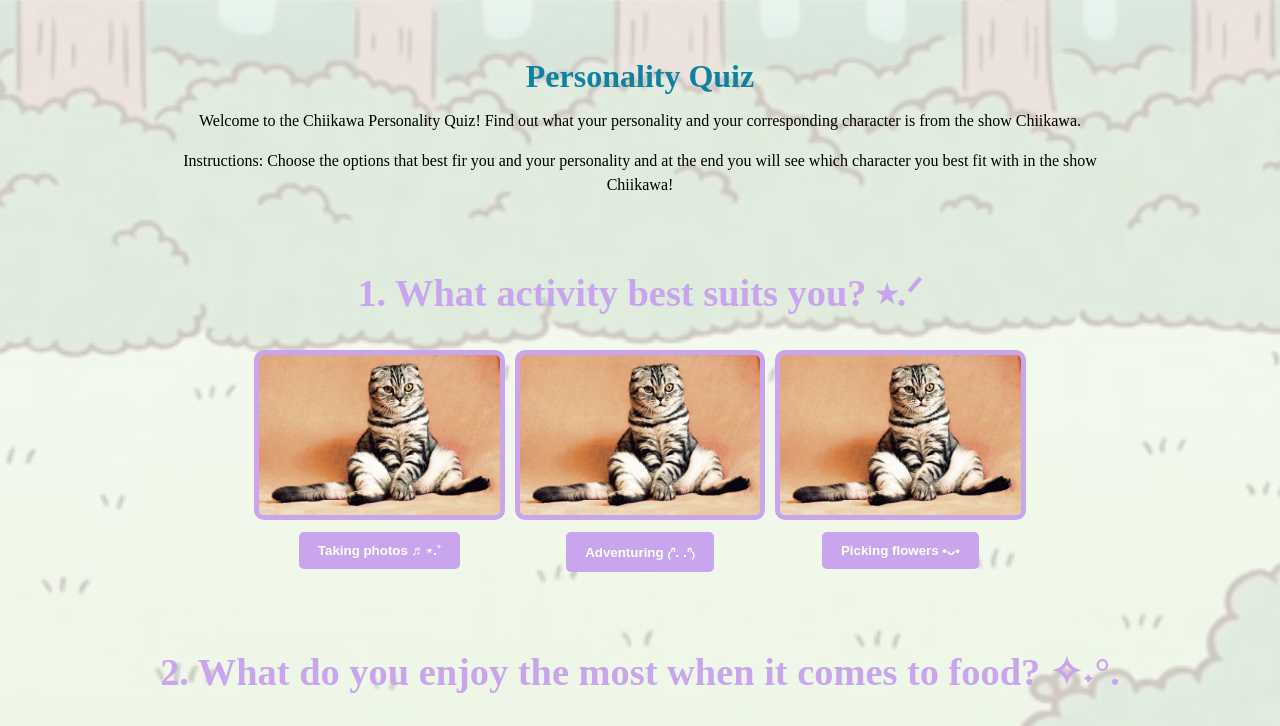
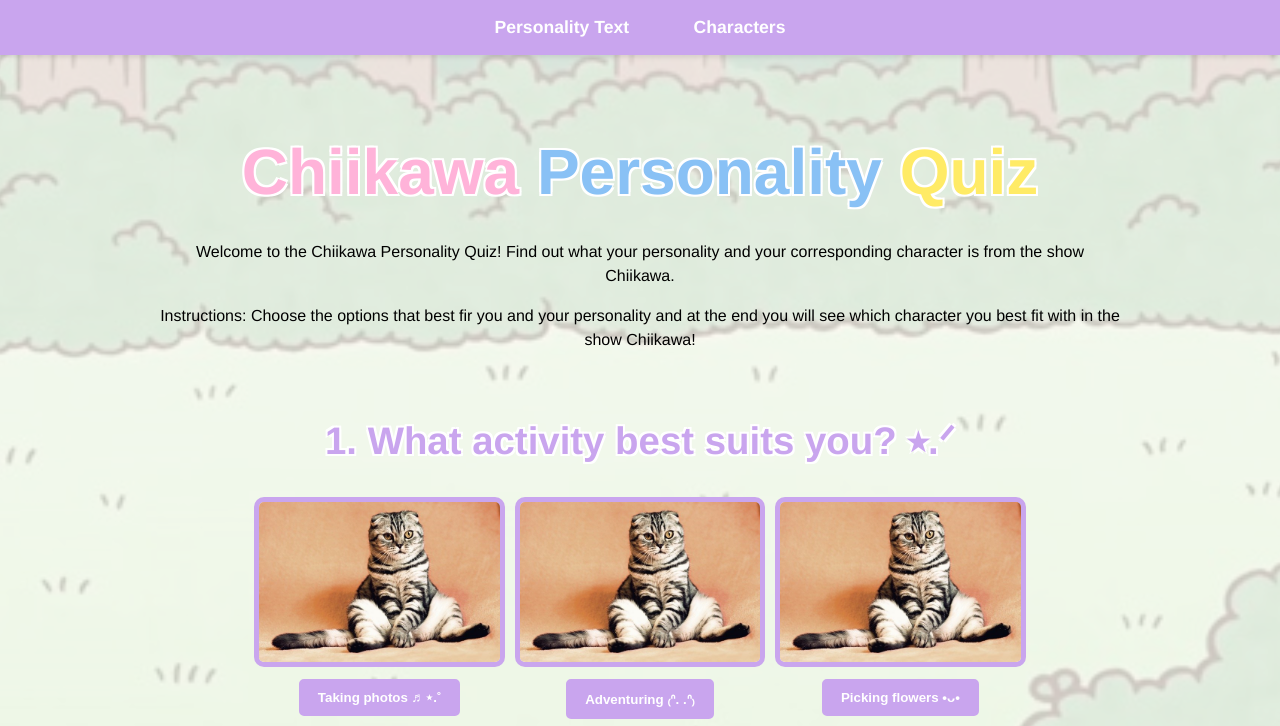
Before and after one commit to sopeeuhh/Chiikawa-Personality-Quiz, a plain HTML site: page index.html in a window 1280 px wide. Shown: the top 726 px of the page. Drawn offline with Linux system fonts and the light colour scheme.

Commit message:
Added a navigation bar, edited font, changed design of text

```diff
--- a/index.html
+++ b/index.html
@@ -2,7 +2,7 @@
 <html lang="en">
 
 <head>
-	<title>Personality Quiz Starter Code</title>
+	<title>Personality Quiz</title>
 	<meta charset="utf-8">
 	<meta http-equiv="X-UA-Compatible" content="IE=edge">
 	<meta name="viewport" content="width=device-width, initial-scale=1">
@@ -16,10 +16,18 @@
 	</script>
 </head>
 
+  <!-- NAVIGATION -->
+  <nav class= "navbar">
+    <ul class="nav-links">
+      <li><a href"#index">Personality Text</a></li>
+      <li><a href"#characters">Characters</a></li>
+    </ul>
+  </nav>
+
 <body>
 
 	<header>
-		<h1>Personality Quiz</h1>
+		<h1><span class="letter-pink">Chiikawa</span> <span class="letter-blue">Personality</span> <span class="letter-yellow">Quiz</span></h1>
 
 		<p>Welcome to the Chiikawa Personality Quiz! Find out what your personality and your corresponding character is from the show Chiikawa. </p>
     <p>Instructions: Choose the options that best fir you and your personality and at the end you will see which character you best fit with in the show Chiikawa!</p>
@@ -111,6 +119,8 @@
           ">Take Quiz Again! ✨</button>
       </div>
 
+
+
   </main>
   </body>
 </html>
--- a/style.css
+++ b/style.css
@@ -1,4 +1,38 @@
 /* STYLE SECTIONING TAGS */
+/* NAV BAR */
+.navbar {
+  position: fixed;
+  top: 0;
+  left: 0;
+  width: 100%;
+  background-color: #c9a5ee;
+  padding: 15px 0;
+  z-index: 1000;
+  box-shadow: 0 2px 5px rgba(0, 0, 0, 0.1);
+}
+
+.nav-links {
+  list-style: none;
+  margin: 0;
+  padding: 0;
+  text-align: center;
+}
+
+.nav-links li {
+  display: inline-block;
+  margin: 0 30px;
+}
+
+.nav-links a {
+  color: white;
+  text-decoration: none;
+  font-weight: bold;
+  font-size: 1.1em;
+}
+
+.nav-links a:hover {
+  text-decoration: underline;
+}
 
 /*CURSOR DESIGN*/
 * {
@@ -13,7 +47,7 @@
 /* STYLE BODY */
 body {
   text-align: center;
-  font-style: 'Sen', 'Arial', sans-serif;
+  font-family: "Jua", "Benton Sans", "Helvetica Neue", helvetica, arial, sans-serif;
   margin: 4em;
   margin-left: 10em;
   margin-right: 10em;
@@ -37,17 +71,38 @@
 
 /* STYLE TEXT */
 h1 {
-  font-style: 'Sen', 'Arial', sans-serif;
+  font-family: "Jua", "Benton Sans", "Helvetica Neue", helvetica, arial, sans-serif;
   color: #0d83a0;
+  text-shadow: 2px 2px 0px white, -2px -2px 0px white, 2px -2px 0px white, -2px 2px 0px white;
+  font-size: 4em;
+  padding-top: 1.5em;
+  padding-bottom: 0.2em;
 }
 
 h2 {
-  margin-top: 2em;
   color: #c9a5ee;
   font-size: 2.4em;
   line-height: 1em;
+  text-shadow: 2px 2px 0px white, -2px -2px 0px white, 2px -2px 0px white, -2px 2px 0px white;
+  padding-top: 1em;
 }
 
+.letter-pink {
+  color: #ffb3d9;
+  font-weight: bold;text-shadow: 2px 2px 0px white, -2px -2px 0px white, 2px -2px 0px white, -2px 2px 0px white;
+}
+
+.letter-blue {
+  color: #89c1f5;
+  font-weight: bold;
+  text-shadow: 2px 2px 0px white, -2px -2px 0px white, 2px -2px 0px white, -2px 2px 0px white;
+}
+
+.letter-yellow {
+  color: #ffeb66;
+  font-weight: bold;
+  text-shadow: 2px 2px 0px white, -2px -2px 0px white, 2px -2px 0px white, -2px 2px 0px white;
+}
 /* STYLE FLEX CONTAINER */
 .question {
   display: flex;
```
